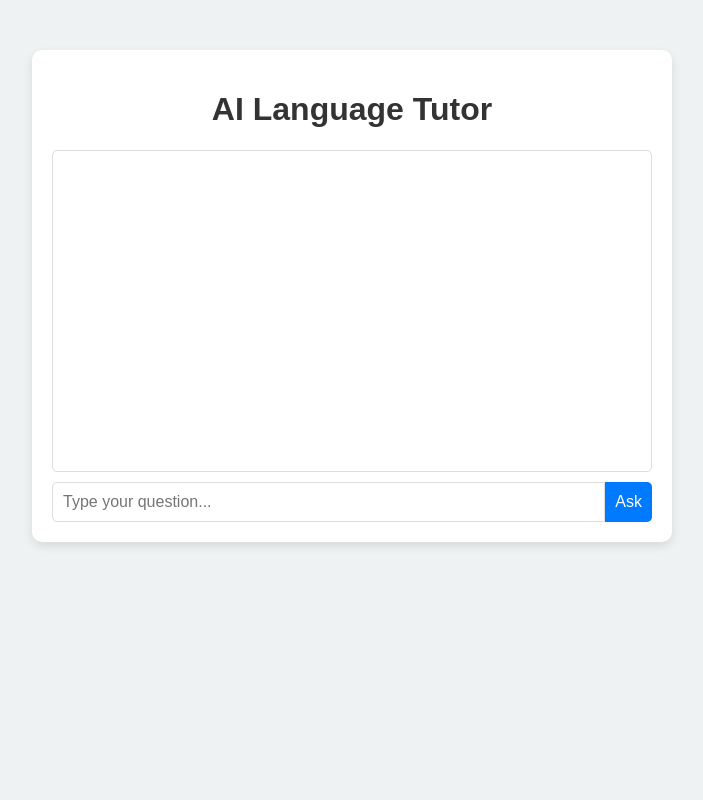
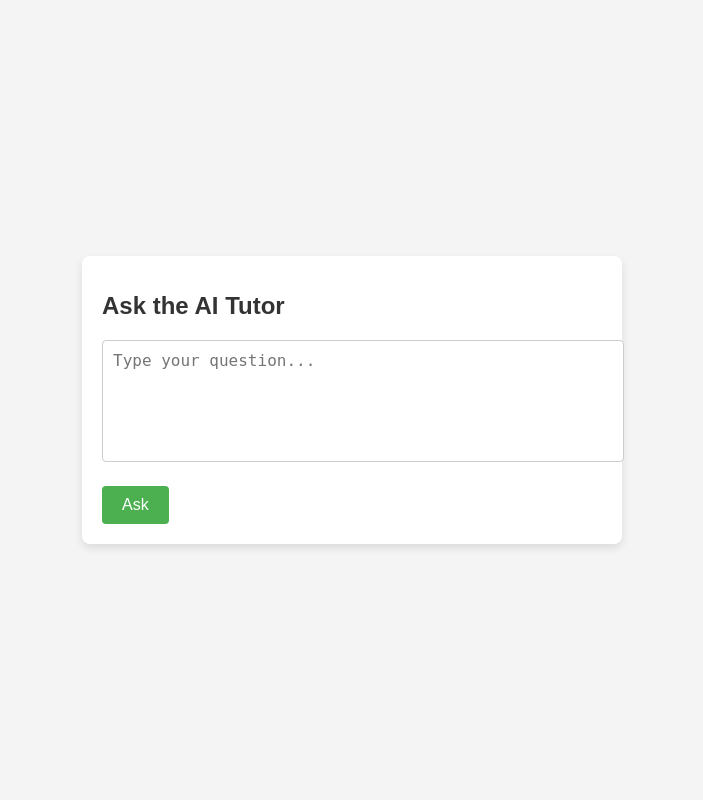
Before and after one commit to johncybersec1/smartsys, a Flask app: page /myai in a window 1280 px wide. Shown: the whole page, without its empty margins (288-991 px from the left). Run offline with Flask 3, Linux system fonts and the light colour scheme; the visitor is signed in with stand-in values (Sample User, id 1).

Commit message:
added smaller ai tutor(gpt2)

```diff
--- a/app.py
+++ b/app.py
@@ -34,8 +34,7 @@ UPLOAD_FOLDER = 'C:/Users/mwang/Desktop/SchoolSmart_Project/smartsys/uploads'
 app.config['UPLOAD_FOLDER'] = UPLOAD_FOLDER
 
 #AI tutor model
-model_name = "Qwen/Qwen2.5-Coder-32B-Instruct"
-pipe = pipeline("text-generation", model=model_name)
+text_generator = pipeline("text-generation", model="gpt2")
 
 class UserRole(PyEnum):
     student = 'student'
@@ -712,17 +711,15 @@ def myai():
 
 @app.route("/ask", methods=["POST"])
 def ask():
-    data = request.json
-    user_message = data.get("message", "")
+    user_message = request.json.get("message", "")
+    if not user_message:
+        return jsonify({"error": "Message is required"}), 400
 
-    if not user_message:
-        return jsonify({"error": "No message provided"}), 400
-    try:
-        response = pipe(user_message, max_length=200, num_return_sequences=1)
-        ai_response = response[0]['generated_text']
-        return jsonify({"response": ai_response})
-    except Exception as e:
-        return jsonify({"error": str(e)}), 500
+    # Generate AI response using GPT-2
+    ai_response = text_generator(user_message, max_length=50, num_return_sequences=1)
+    response_text = ai_response[0]["generated_text"]
+
+    return jsonify({"response": response_text})
 
 if __name__ == '__main__':
     app.debug = True
--- a/templates/myai.html
+++ b/templates/myai.html
@@ -3,111 +3,87 @@
 <head>
     <meta charset="UTF-8">
     <meta name="viewport" content="width=device-width, initial-scale=1.0">
-    <title>AI Language Tutor</title>
+    <title>My AI Language Tutor</title>
     <style>
         body {
             font-family: Arial, sans-serif;
-            background-color: #eef2f3;
             margin: 0;
             padding: 0;
+            display: flex;
+            justify-content: center;
+            align-items: center;
+            height: 100vh;
+            background-color: #f4f4f4;
         }
-
         .container {
+            background: #ffffff;
+            box-shadow: 0 4px 8px rgba(0, 0, 0, 0.1);
+            border-radius: 8px;
+            width: 90%;
+            max-width: 500px;
+            padding: 20px;
+        }
+        h1 {
+            font-size: 24px;
+            color: #333;
+            margin-bottom: 20px;
+        }
+        textarea {
             width: 100%;
-            max-width: 600px;
-            margin: 50px auto;
-            text-align: center;
-            background: white;
-            padding: 20px;
-            border-radius: 10px;
-            box-shadow: 0 4px 10px rgba(0, 0, 0, 0.1);
+            height: 100px;
+            padding: 10px;
+            border: 1px solid #ccc;
+            border-radius: 4px;
+            font-size: 16px;
+            margin-bottom: 20px;
+            resize: none;
         }
-
-        h1 {
-            color: #333;
-        }
-
-        .chat-box {
-            margin-top: 20px;
-        }
-
-        .chat-log {
-            height: 300px;
-            overflow-y: auto;
-            border: 1px solid #ddd;
-            padding: 10px;
-            background-color: #fff;
-            border-radius: 5px;
-            margin-bottom: 10px;
-        }
-
-        .chat-log p {
-            margin: 5px 0;
-        }
-
-        .chat-log .user {
-            text-align: right;
-            color: #007bff;
-        }
-
-        .chat-log .bot {
-            text-align: left;
-            color: #444;
-        }
-
-        .chat-input {
-            display: flex;
-            justify-content: space-between;
-        }
-
-        .chat-input input {
-            flex: 1;
-            padding: 10px;
-            border: 1px solid #ddd;
-            border-radius: 5px 0 0 5px;
+        button {
+            background: #4caf50;
+            color: white;
+            padding: 10px 20px;
+            border: none;
+            border-radius: 4px;
+            cursor: pointer;
             font-size: 16px;
         }
-
-        .chat-input button {
-            padding: 10px;
-            border: none;
-            background-color: #007bff;
-            color: white;
-            cursor: pointer;
-            border-radius: 0 5px 5px 0;
+        button:hover {
+            background: #45a049;
+        }
+        .response {
+            margin-top: 20px;
+            padding: 15px;
+            background: #f9f9f9;
+            border: 1px solid #ddd;
+            border-radius: 4px;
             font-size: 16px;
-        }
-
-        .chat-input button:hover {
-            background-color: #0056b3;
+            color: #333;
+            white-space: pre-wrap;
         }
     </style>
 </head>
 <body>
     <div class="container">
-        <h1>AI Language Tutor</h1>
-        <div class="chat-box">
-            <div id="chat-log" class="chat-log"></div>
-            <div class="chat-input">
-                <input type="text" id="user-input" placeholder="Type your question..." />
-                <button id="send-button">Ask</button>
-            </div>
-        </div>
+        <h1>Ask the AI Tutor</h1>
+        <textarea id="userInput" placeholder="Type your question..."></textarea>
+        <button onclick="askAI()">Ask</button>
+        <div id="responseContainer" class="response" style="display: none;"></div>
     </div>
+
     <script>
-        document.getElementById("send-button").addEventListener("click", async () => {
-            const userInput = document.getElementById("user-input").value;
-            const chatLog = document.getElementById("chat-log");
+        async function askAI() {
+            const userInput = document.getElementById("userInput").value;
+            const responseContainer = document.getElementById("responseContainer");
 
-            if (!userInput) return;
+            if (!userInput.trim()) {
+                responseContainer.style.display = "block";
+                responseContainer.textContent = "Please enter a question.";
+                return;
+            }
 
-            // Display user's message
-            const userMessage = document.createElement("p");
-            userMessage.className = "user";
-            userMessage.textContent = userInput;
-            chatLog.appendChild(userMessage);
+            responseContainer.style.display = "block";
+            responseContainer.textContent = "Thinking...";
 
-            // Send user input to the backend
             try {
                 const response = await fetch("/ask", {
                     method: "POST",
@@ -117,24 +93,16 @@
                     body: JSON.stringify({ message: userInput }),
                 });
 
+                if (!response.ok) {
+                    throw new Error("Failed to get a response from the server.");
+                }
+
                 const data = await response.json();
-
-                // Display AI's response
-                const botMessage = document.createElement("p");
-                botMessage.className = "bot";
-                botMessage.textContent = data.response || "Error: Unable to fetch response.";
-                chatLog.appendChild(botMessage);
-
+                responseContainer.textContent = data.response || "No response from AI.";
             } catch (error) {
-                const errorMessage = document.createElement("p");
-                errorMessage.className = "bot";
-                errorMessage.textContent = "Error: Unable to communicate with the server.";
-                chatLog.appendChild(errorMessage);
+                responseContainer.textContent = "Error: " + error.message;
             }
-
-            chatLog.scrollTop = chatLog.scrollHeight; // Scroll to the bottom
-            document.getElementById("user-input").value = ""; // Clear input field
-        });
+        }
     </script>
 </body>
 </html>
```
